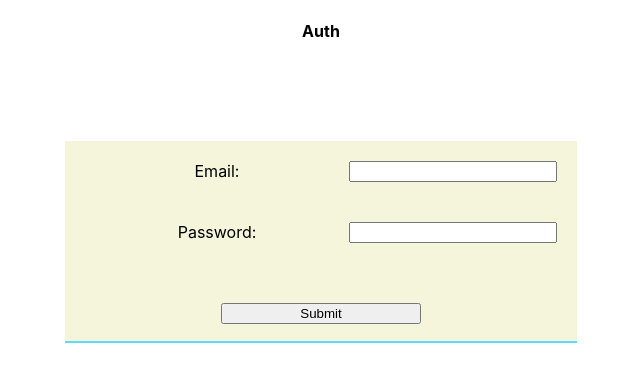
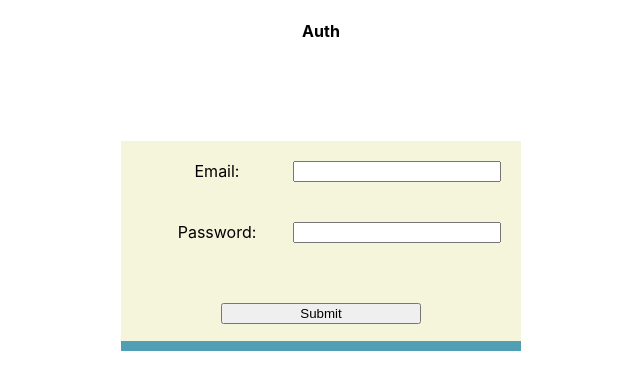
Before and after one commit to hil400k/test-task, a React (Create React App) app: page /auth in a window 1280 px wide. Shown: the top 390 px of the page, without its empty margins (319-959 px from the left). Built offline with nearby package versions, Linux system fonts and the light colour scheme; no server answers; the database is empty.

Commit message:
added router

```diff
--- a/package.json
+++ b/package.json
@@ -8,15 +8,17 @@
     "@testing-library/user-event": "^7.1.2",
     "@types/jest": "^24.0.0",
     "@types/node": "^12.0.0",
-    "@types/react": "^16.9.0",
-    "@types/react-dom": "^16.9.0",
+    "@types/react": "^16.9.34",
+    "@types/react-dom": "^16.9.6",
     "@types/react-redux": "^7.1.7",
+    "@types/react-router-dom": "^5.1.3",
     "@types/redux": "^3.6.0",
     "@types/redux-thunk": "^2.1.0",
     "firebase": "^7.13.2",
     "react": "^16.13.1",
     "react-dom": "^16.13.1",
     "react-redux": "^7.2.0",
+    "react-router-dom": "^5.1.2",
     "react-scripts": "3.4.1",
     "redux": "^4.0.5",
     "redux-thunk": "^2.3.0",
--- a/src/App.tsx
+++ b/src/App.tsx
@@ -2,19 +2,36 @@ import React, { useEffect } from 'react';
 import './App.css';
 import { connect } from 'react-redux';
 import { actions } from './reducer/actions';
+import { BrowserRouter, Route, Switch } from 'react-router-dom';
 import Auth from "./components/auth";
+import Dashboard from "./components/dashboard";
+import Settings from "./components/settings";
 
 function App(props: any) {
   const { text } = props;
 
   useEffect(() => {
     props.fetchText();
-  }, []);
+  }, [])
+
+  const routes = true ? (
+    <Switch>
+      <Route path="/auth" component={Auth}></Route>
+      <Route path="/settings" component={Settings}></Route>
+      <Route path="/" component={Dashboard}></Route>
+    </Switch>
+  ) : (
+    <Switch>
+      <Route path="/auth" component={Auth}></Route>
+    </Switch>
+  );
 
   return (
     <div className="App">
       {text}
-      <Auth></Auth>
+      <BrowserRouter>
+        {routes}
+      </BrowserRouter>
     </div>
   );
 }
--- a/src/components/auth.css
+++ b/src/components/auth.css
@@ -1,15 +1,16 @@
 .auth-form {
     display: block;
     background: beige;
-    border-bottom: 2px solid #61dafb;
+    border-bottom: 10px solid #509fb5;
     min-height: 200px;
     width: 40%;
+    max-width: 400px;
+    min-width: 380px;
     margin: 100px auto;
 }
 
 .auth-form label {
     display: flex;
-    flex-direction: row;
     align-content: space-between;
     padding: 20px;
 }
--- /dev/null
+++ b/src/components/dashboard.tsx
@@ -0,0 +1,15 @@
+import React from 'react';
+
+interface IProps {
+
+}
+
+const Dashboard = (props: IProps) => {
+    return (
+        <div>
+            Dashboard
+        </div>
+    );
+};
+
+export default Dashboard;
--- /dev/null
+++ b/src/components/settings.tsx
@@ -0,0 +1,15 @@
+import React from 'react';
+
+interface IProps {
+
+}
+
+const Settings = (props: IProps) => {
+    return (
+        <div>
+            Settings
+        </div>
+    );
+};
+
+export default Settings;
```
